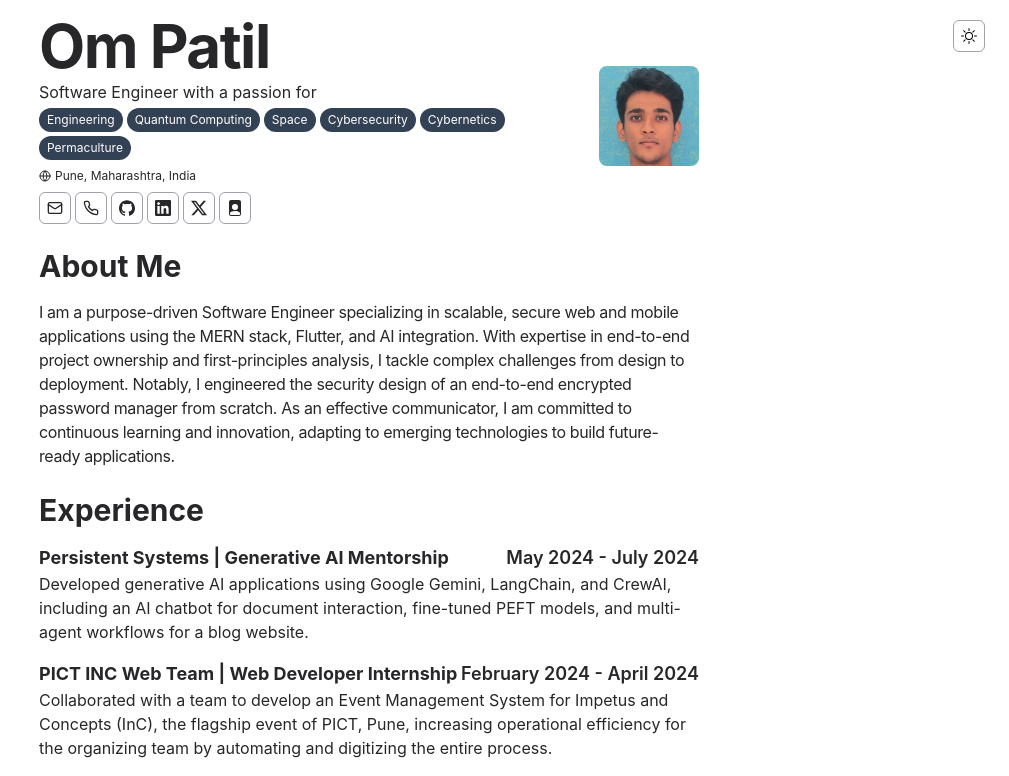
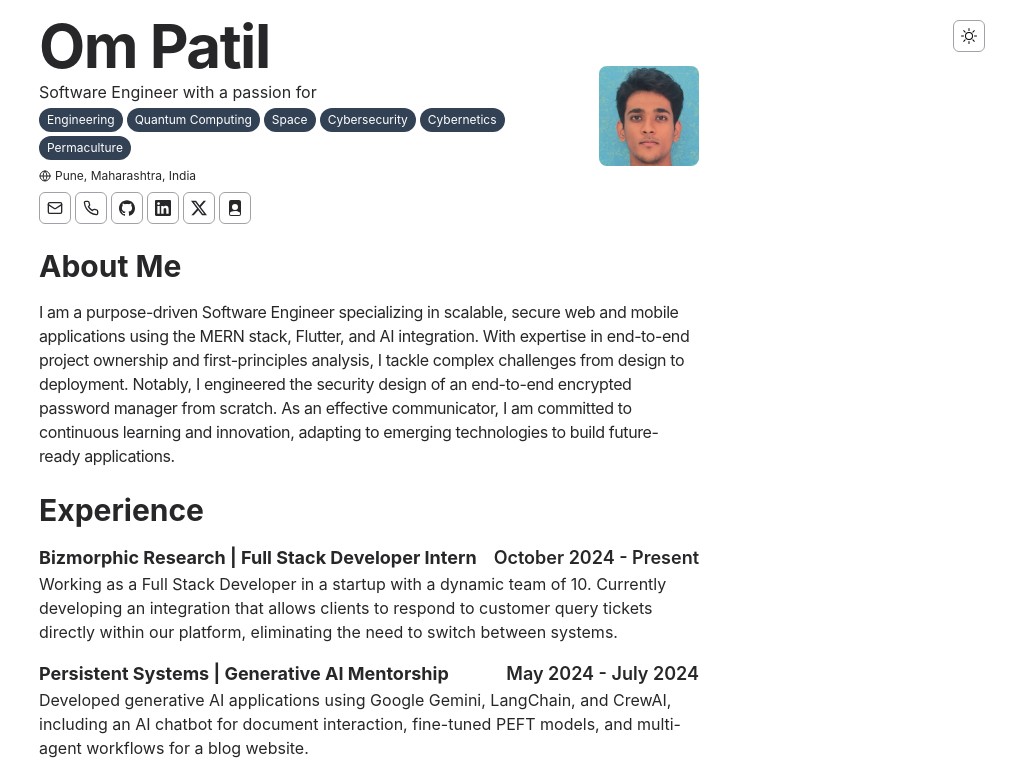
Before and after one commit to ompatil-15/Portfolio-Website, a React (Create React App) app: page / in a window 1280 px wide. Shown: the top 776 px of the page, without its empty margins (271-1280 px from the left). Built offline with nearby package versions, Linux system fonts and the light colour scheme.

Commit message:
Update Information.js

```diff
--- a/src/components/Information.js
+++ b/src/components/Information.js
@@ -43,6 +43,14 @@ const aboutMe = `
 
 const experiences = [
     {
+        company: "Bizmorphic Research",
+        position: "Full Stack Developer Intern",
+        timeframe: "October 2024 - Present",
+	description: `Working as a Full Stack Developer in a startup with a dynamic team of 10.
+			Currently developing an integration that allows clients to respond to customer query tickets
+			directly within our platform, eliminating the need to switch between systems.`,
+    },
+    {
         company: "Persistent Systems",
         position: "Generative AI Mentorship",
         timeframe: "May 2024 - July 2024",
@@ -52,7 +60,7 @@ const experiences = [
     },
     {
         company: "PICT INC Web Team",
-        position: "Web Developer Internship",
+        position: "Web Developer Intern",
         timeframe: "February 2024 - April 2024",
         description: `Collaborated with a team to develop an Event Management System for
 			Impetus and Concepts (InC), the flagship event of PICT, Pune, increasing operational
```
